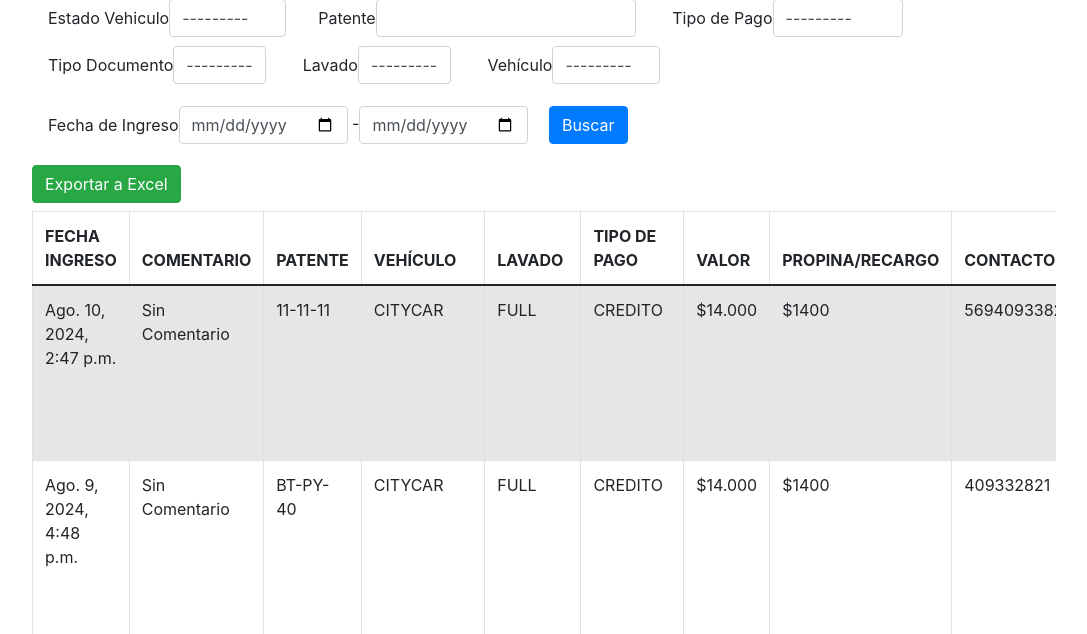
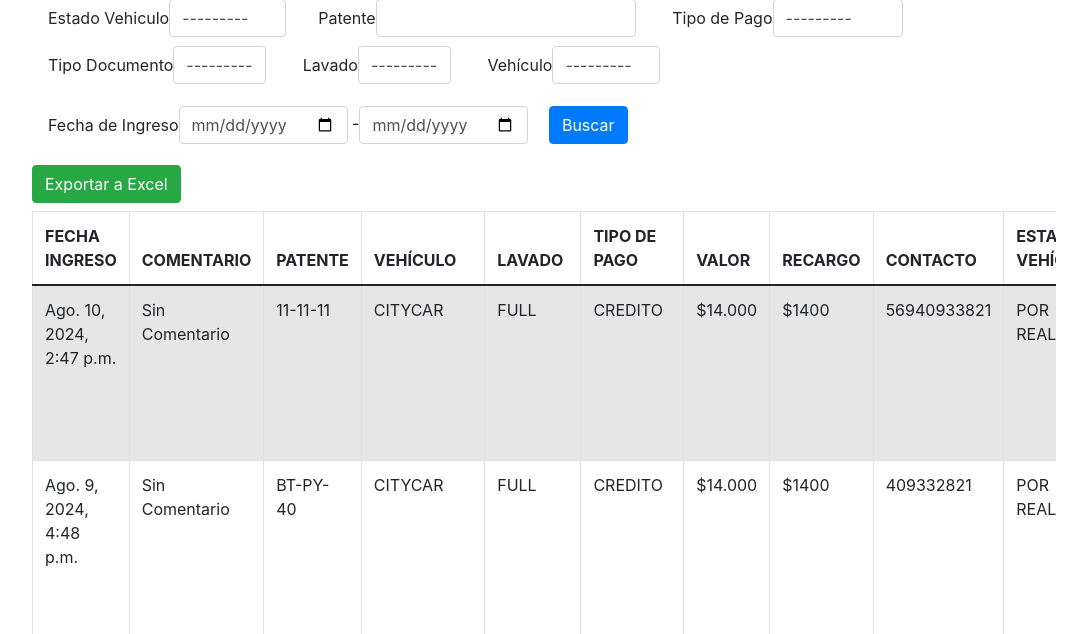
Before and after one commit to andresluarte/carwashlomaslaser, a Django app: page /tabla_ingresos/ in a window 1280 px wide. Shown: the part 179-813 px from the top of the page, without its empty margins (96-1183 px from the left). Run offline with Django 3.2, Linux system fonts and the light colour scheme; a user stored in the database is signed in; data comes from the database, SQL or seed files in the repository; some libraries are stand-ins or nearby versions.

Commit message:
extraccion de propina solo como recargo

```diff
--- a/carwash1/templates/ingreso.html
+++ b/carwash1/templates/ingreso.html
@@ -75,7 +75,7 @@
                     {{ form.valor }}
                 </div>
 
-                <h3>Propina/Recargo</h3>
+                <h3>Recargo</h3>
                 <div class="form-group">
                     {{ form.propina }}
                 </div>
--- a/carwash1/templates/tablaingresos.html
+++ b/carwash1/templates/tablaingresos.html
@@ -98,7 +98,7 @@
                     <th>LAVADO</th>
                     <th>TIPO DE PAGO</th>
                     <th>VALOR</th>
-                    <th>PROPINA/RECARGO</th>
+                    <th>RECARGO</th>
                     <th>CONTACTO</th>
                     <th>ESTADO VEHÍCULO</th>
                     <th>TIPO DOCUMENTO</th>
```
